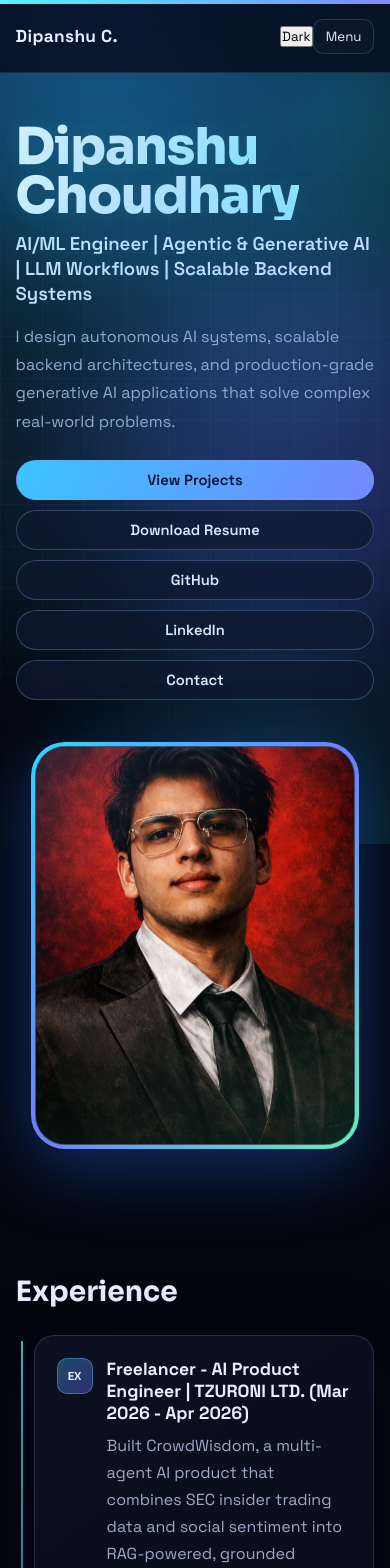
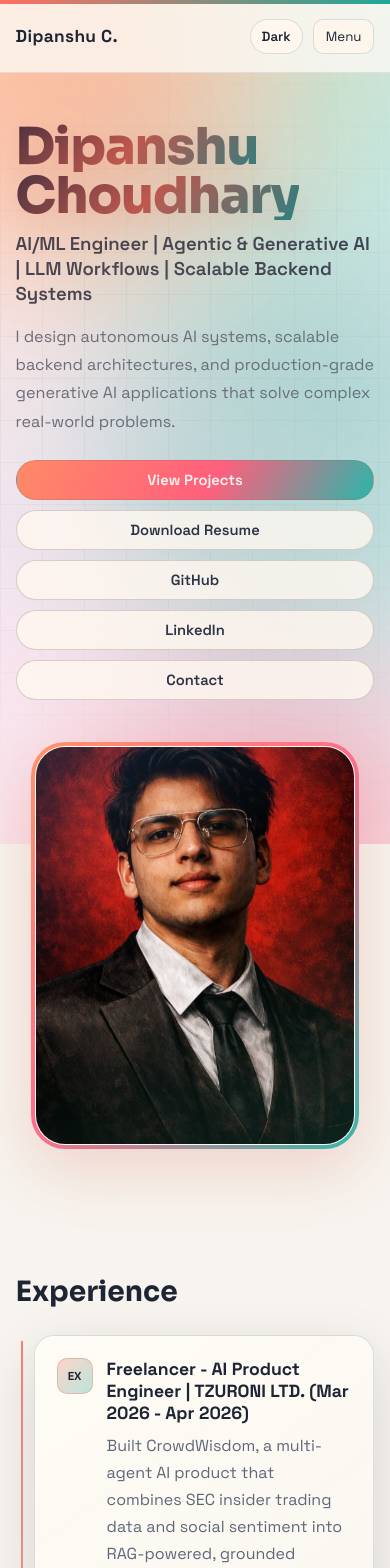
Before and after one commit to dipanshuchoudhary-data/My_portfolio, a React (Vite) app: page / in a window 390 px wide. Shown: the top 1568 px of the page. Built offline with nearby package versions, Linux system fonts and the light colour scheme.

Commit message:
refactor(styles): implement improved color system, dark mode experience, and interactive skill components

```diff
--- a/src/styles.css
+++ b/src/styles.css
@@ -7,13 +7,13 @@
 }
 
 :root {
-  --bg: #03060f;
-  --text: #e8eeff;
-  --muted: #9ea9c5;
-  --line: rgba(135, 155, 211, 0.24);
-  --primary: #54f4ff;
-  --accent: #7a8cff;
-  --shadow: 0 24px 80px rgba(3, 8, 24, 0.45);
+  --bg: #f7f3ee;
+  --text: #1d2433;
+  --muted: #5f6779;
+  --line: rgba(86, 103, 141, 0.2);
+  --primary: #ff6f61;
+  --accent: #1ea896;
+  --shadow: 0 20px 58px rgba(25, 35, 54, 0.14);
   --tilt-x: 0deg;
   --tilt-y: 0deg;
   --project-tilt-x: 0deg;
@@ -35,6 +35,7 @@ body {
   background: var(--bg);
   color: var(--text);
   overflow-x: hidden;
+  transition: background-color 0.28s ease, color 0.28s ease;
 }
 
 a {
@@ -66,16 +67,17 @@ textarea {
   inset: 0;
   z-index: -3;
   overflow: hidden;
-  background: radial-gradient(circle at 24% -10%, #13296b 0, transparent 40%),
-    radial-gradient(circle at 85% 12%, #0a4252 0, transparent 42%),
-    linear-gradient(145deg, #03060f 0%, #050913 50%, #02040a 100%);
+  background: radial-gradient(circle at 18% -8%, #ffd8b8 0, transparent 43%),
+    radial-gradient(circle at 84% 10%, #b8f1e6 0, transparent 45%),
+    radial-gradient(circle at 52% 108%, #ffd7df 0, transparent 52%),
+    linear-gradient(145deg, #fdf7ef 0%, #f6f0ff 52%, #eef8f6 100%);
 }
 
 .ai-grid {
   position: absolute;
   inset: 0;
-  background-image: linear-gradient(rgba(104, 130, 207, 0.07) 1px, transparent 1px),
-    linear-gradient(90deg, rgba(104, 130, 207, 0.07) 1px, transparent 1px);
+  background-image: linear-gradient(rgba(140, 115, 92, 0.08) 1px, transparent 1px),
+    linear-gradient(90deg, rgba(91, 127, 138, 0.08) 1px, transparent 1px);
   background-size: 42px 42px;
   mask-image: radial-gradient(circle at center, black 35%, transparent 92%);
   animation: gridShift 34s linear infinite;
@@ -91,7 +93,7 @@ textarea {
 .blob-a {
   width: 320px;
   height: 320px;
-  background: #1b71a3;
+  background: #ff9a73;
   top: -70px;
   left: -90px;
   animation: blobFloat 11s ease-in-out infinite;
@@ -100,7 +102,7 @@ textarea {
 .blob-b {
   width: 390px;
   height: 390px;
-  background: #384fab;
+  background: #6ec5b8;
   right: -100px;
   top: 32%;
   animation: blobFloat 13s ease-in-out infinite reverse;
@@ -109,7 +111,7 @@ textarea {
 .blob-c {
   width: 340px;
   height: 340px;
-  background: #125568;
+  background: #f28ea9;
   bottom: -140px;
   left: 28%;
   animation: blobFloat 14s ease-in-out infinite;
@@ -133,8 +135,8 @@ textarea {
   border-radius: 50%;
   pointer-events: none;
   z-index: -1;
-  background: radial-gradient(circle, rgba(45, 129, 192, 0.18) 0%, rgba(56, 130, 246, 0) 70%);
-  mix-blend-mode: screen;
+  background: radial-gradient(circle, rgba(255, 132, 95, 0.16) 0%, rgba(255, 132, 95, 0) 70%);
+  mix-blend-mode: multiply;
   will-change: transform;
 }
 
@@ -143,8 +145,8 @@ textarea {
   top: 0;
   z-index: 90;
   backdrop-filter: blur(16px);
-  background: rgba(3, 8, 20, 0.7);
-  border-bottom: 1px solid rgba(130, 150, 210, 0.2);
+  background: rgba(252, 248, 242, 0.78);
+  border-bottom: 1px solid rgba(127, 124, 154, 0.18);
 }
 
 .nav-inner {
@@ -153,6 +155,12 @@ textarea {
   align-items: center;
   justify-content: space-between;
   gap: 20px;
+}
+
+.nav-actions {
+  display: inline-flex;
+  align-items: center;
+  gap: 10px;
 }
 
 .nav-logo {
@@ -181,13 +189,29 @@ textarea {
 }
 
 .nav-link:hover {
-  color: var(--primary);
+  color: #d85d53;
+}
+
+.theme-toggle {
+  border: 1px solid var(--line);
+  background: rgba(255, 248, 238, 0.92);
+  color: var(--text);
+  border-radius: 999px;
+  padding: 8px 12px;
+  font-weight: 600;
+  cursor: pointer;
+  transition: border-color 0.2s ease, transform 0.2s ease;
+}
+
+.theme-toggle:hover {
+  border-color: rgba(232, 106, 89, 0.6);
+  transform: translateY(-1px);
 }
 
 .mobile-toggle {
   display: none;
   border: 1px solid var(--line);
-  background: rgba(16, 24, 45, 0.75);
+  background: rgba(255, 247, 236, 0.9);
   color: var(--text);
   padding: 8px 12px;
   border-radius: 10px;
@@ -203,7 +227,7 @@ textarea {
 
 .mobile-menu button {
   text-align: left;
-  background: rgba(13, 19, 37, 0.8);
+  background: rgba(255, 247, 236, 0.92);
   border: 1px solid var(--line);
   color: var(--text);
   border-radius: 10px;
@@ -218,8 +242,8 @@ textarea {
 .hero-layer {
   position: absolute;
   inset: 0;
-  background: radial-gradient(circle at 18% 12%, rgba(36, 220, 255, 0.16), transparent 52%),
-    radial-gradient(circle at 80% 30%, rgba(93, 104, 255, 0.13), transparent 48%);
+  background: radial-gradient(circle at 16% 10%, rgba(255, 128, 99, 0.16), transparent 54%),
+    radial-gradient(circle at 84% 30%, rgba(41, 181, 166, 0.13), transparent 50%);
   pointer-events: none;
   will-change: transform;
 }
@@ -244,11 +268,11 @@ textarea {
   line-height: 0.96;
   letter-spacing: -0.02em;
   font-weight: 800;
-  background: linear-gradient(135deg, #f1f6ff 0%, #d6e9ff 44%, #93e9ff 100%);
+  background: linear-gradient(130deg, #2d2338 0%, #bb4d49 48%, #0d7e84 100%);
   -webkit-background-clip: text;
   background-clip: text;
   color: transparent;
-  text-shadow: 0 0 22px rgba(96, 224, 255, 0.1);
+  text-shadow: 0 8px 24px rgba(201, 113, 90, 0.16);
 }
 
 .hero-title {
@@ -256,7 +280,7 @@ textarea {
   line-height: 1.34;
   font-weight: 600;
   margin-bottom: 16px;
-  color: #d7e6ff;
+  color: #2f3648;
 }
 
 .hero-subtitle {
@@ -281,9 +305,9 @@ textarea {
   align-items: center;
   justify-content: center;
   border-radius: 999px;
-  border: 1px solid rgba(130, 160, 215, 0.34);
+  border: 1px solid rgba(132, 117, 105, 0.3);
   padding: 10px 16px;
-  color: #d9e8ff;
+  color: #2c3345;
   font-weight: 600;
   font-size: 0.92rem;
   transition: border-color 0.2s ease;
@@ -296,16 +320,16 @@ textarea {
 }
 
 .btn-ripple:hover {
-  border-color: rgba(120, 224, 255, 0.72);
+  border-color: rgba(232, 106, 89, 0.6);
 }
 
 .btn-primary {
-  background: linear-gradient(120deg, #3ac4ff, #7488ff);
-  color: #04122e;
+  background: linear-gradient(120deg, #ff8a66, #ff5f7d 55%, #2bb6aa);
+  color: #fff7f2;
 }
 
 .btn-ghost {
-  background: rgba(15, 24, 48, 0.72);
+  background: rgba(255, 248, 240, 0.8);
   backdrop-filter: blur(8px);
 }
 
@@ -330,8 +354,8 @@ textarea {
 .hero-photo-ring {
   padding: 4px;
   border-radius: 34px;
-  background: linear-gradient(130deg, #31d6ff, #6f7dff, #5ff3bc);
-  box-shadow: 0 20px 70px rgba(47, 121, 255, 0.35);
+  background: linear-gradient(130deg, #ff936b, #ff6d8a, #36b8aa);
+  box-shadow: 0 20px 60px rgba(213, 107, 87, 0.24);
   transform: perspective(1200px) rotateX(var(--tilt-x)) rotateY(var(--tilt-y)) translateZ(0);
   transition: transform 180ms ease-out;
   will-change: transform;
@@ -341,8 +365,8 @@ textarea {
   border-radius: 30px;
   overflow: hidden;
   position: relative;
-  border: 1px solid rgba(201, 230, 255, 0.15);
-  background: rgba(12, 19, 37, 0.75);
+  border: 1px solid rgba(255, 255, 255, 0.65);
+  background: rgba(255, 253, 248, 0.88);
   backdrop-filter: blur(14px);
 }
 
@@ -436,7 +460,7 @@ textarea {
 
 .glass-card {
   border: 1px solid var(--line);
-  background: linear-gradient(145deg, rgba(13, 19, 35, 0.86), rgba(9, 14, 27, 0.84));
+  background: linear-gradient(145deg, rgba(255, 252, 247, 0.94), rgba(248, 244, 238, 0.92));
   box-shadow: var(--shadow);
   border-radius: 20px;
   padding: 22px;
@@ -457,7 +481,7 @@ textarea {
   top: 6px;
   bottom: 6px;
   width: 2px;
-  background: linear-gradient(180deg, rgba(83, 235, 255, 0.8), rgba(120, 136, 255, 0.25));
+  background: linear-gradient(180deg, rgba(255, 111, 97, 0.86), rgba(30, 168, 150, 0.3));
 }
 
 .timeline-card {
@@ -470,7 +494,7 @@ textarea {
 }
 
 .timeline-card:hover {
-  border-color: rgba(102, 223, 255, 0.7);
+  border-color: rgba(255, 111, 97, 0.58);
 }
 
 .timeline-dot,
@@ -484,8 +508,8 @@ textarea {
   justify-content: center;
   font-size: 0.72rem;
   font-weight: 700;
-  background: linear-gradient(135deg, rgba(56, 192, 255, 0.34), rgba(117, 106, 255, 0.34));
-  border: 1px solid rgba(123, 207, 255, 0.35);
+  background: linear-gradient(135deg, rgba(255, 138, 112, 0.34), rgba(53, 183, 168, 0.34));
+  border: 1px solid rgba(208, 123, 106, 0.35);
 }
 
 .timeline-card h3,
@@ -531,7 +555,7 @@ textarea {
 
 .education-card h4 {
   font-size: 1.02rem;
-  color: #96dcff;
+  color: #a84542;
   margin-top: 3px;
 }
 
@@ -540,8 +564,8 @@ textarea {
   width: fit-content;
   padding: 6px 12px;
   border-radius: 999px;
-  border: 1px solid rgba(128, 158, 215, 0.35);
-  background: rgba(14, 24, 45, 0.88);
+  border: 1px solid rgba(157, 121, 105, 0.3);
+  background: rgba(255, 248, 239, 0.92);
 }
 
 .skills-grid {
@@ -550,13 +574,45 @@ textarea {
   gap: 16px;
 }
 
+.skills-section {
+  position: relative;
+}
+
+.skills-section::before {
+  content: "";
+  position: absolute;
+  inset: 18px 0 auto;
+  height: 240px;
+  pointer-events: none;
+  background: radial-gradient(circle at 12% 15%, rgba(255, 153, 126, 0.14), transparent 52%),
+    radial-gradient(circle at 86% 18%, rgba(65, 190, 175, 0.12), transparent 48%);
+}
+
 .skill-card {
+  position: relative;
+  overflow: hidden;
   min-height: 220px;
-  transition: transform 0.24s ease, border-color 0.24s ease;
+  transition: transform 0.24s ease, border-color 0.24s ease, box-shadow 0.24s ease;
+}
+
+.skill-card::before {
+  content: "";
+  position: absolute;
+  inset: 0;
+  border-radius: inherit;
+  background: linear-gradient(140deg, rgba(255, 124, 110, 0.12), transparent 48%, rgba(35, 175, 159, 0.12));
+  opacity: 0;
+  transition: opacity 0.24s ease;
+  pointer-events: none;
 }
 
 .skill-card:hover {
-  border-color: rgba(102, 223, 255, 0.7);
+  border-color: rgba(255, 111, 97, 0.58);
+  box-shadow: 0 18px 30px rgba(173, 103, 87, 0.16);
+}
+
+.skill-card:hover::before {
+  opacity: 1;
 }
 
 .skill-items {
@@ -566,25 +622,47 @@ textarea {
   gap: 8px;
 }
 
+.skill-head {
+  justify-content: space-between;
+}
+
+.skill-head-main {
+  display: flex;
+  align-items: center;
+  gap: 10px;
+}
+
+.skill-meta {
+  display: inline-flex;
+  align-items: center;
+  border-radius: 999px;
+  padding: 5px 9px;
+  border: 1px solid rgba(156, 120, 103, 0.28);
+  background: rgba(255, 248, 240, 0.82);
+  color: var(--muted);
+  font-size: 0.74rem;
+  letter-spacing: 0.02em;
+}
+
 .skill-item {
   border-radius: 999px;
   padding: 6px 10px;
-  border: 1px solid rgba(117, 149, 213, 0.35);
-  background: rgba(16, 25, 44, 0.8);
+  border: 1px solid rgba(147, 121, 105, 0.26);
+  background: rgba(255, 250, 243, 0.94);
   color: var(--muted);
   font-size: 0.86rem;
   transition: transform 0.2s ease, color 0.2s ease, border-color 0.2s ease, box-shadow 0.2s ease;
 }
 
 .skill-item:hover {
-  transform: translateY(-1px) scale(1.03);
-  color: #e9f7ff;
-  border-color: rgba(110, 226, 255, 0.86);
-  box-shadow: 0 10px 18px rgba(40, 130, 210, 0.25);
+  transform: translateY(-2px) scale(1.04);
+  color: var(--text);
+  border-color: rgba(255, 111, 97, 0.68);
+  box-shadow: 0 10px 18px rgba(209, 118, 91, 0.18);
 }
 
 .projects-section {
-  background: linear-gradient(180deg, rgba(5, 9, 17, 0.72), rgba(3, 6, 12, 0.84));
+  background: linear-gradient(180deg, rgba(255, 246, 236, 0.62), rgba(244, 250, 247, 0.78));
 }
 
 .projects-showcase {
@@ -597,9 +675,9 @@ textarea {
   min-height: 430px;
   width: 100%;
   border-radius: 24px;
-  border: 1px solid rgba(98, 122, 176, 0.38);
-  background: linear-gradient(160deg, rgba(9, 15, 29, 0.93), rgba(5, 9, 18, 0.95));
-  box-shadow: 0 24px 56px rgba(2, 6, 16, 0.5);
+  border: 1px solid rgba(154, 123, 109, 0.28);
+  background: linear-gradient(160deg, rgba(255, 252, 247, 0.94), rgba(247, 242, 236, 0.95));
+  box-shadow: 0 20px 44px rgba(40, 35, 27, 0.14);
   padding: 24px;
   display: grid;
   grid-template-columns: 0.55fr 0.45fr;
@@ -610,8 +688,8 @@ textarea {
 }
 
 .project-card:hover {
-  border-color: rgba(102, 199, 255, 0.76);
-  box-shadow: 0 30px 68px rgba(12, 40, 79, 0.45);
+  border-color: rgba(255, 111, 97, 0.56);
+  box-shadow: 0 26px 54px rgba(177, 106, 82, 0.18);
 }
 
 .project-visual-wrap {
@@ -625,10 +703,10 @@ textarea {
   height: 100%;
   min-height: 300px;
   border-radius: 18px;
-  border: 1px solid rgba(112, 136, 190, 0.4);
+  border: 1px solid rgba(149, 127, 120, 0.28);
   position: relative;
   overflow: hidden;
-  box-shadow: 0 16px 30px rgba(2, 8, 23, 0.42);
+  box-shadow: 0 12px 26px rgba(64, 47, 38, 0.18);
 }
 
 .project-visual-image {
@@ -648,16 +726,16 @@ textarea {
   border-radius: 999px;
   padding: 5px 10px;
   font-size: 0.78rem;
-  border: 1px solid rgba(158, 186, 242, 0.45);
-  background: rgba(12, 20, 42, 0.78);
-  color: #cce1ff;
+  border: 1px solid rgba(163, 123, 105, 0.36);
+  background: rgba(255, 245, 234, 0.9);
+  color: #4f3e34;
   z-index: 3;
 }
 
 .project-glass-layer {
   position: absolute;
   inset: 0;
-  background: linear-gradient(140deg, rgba(159, 205, 255, 0.08), transparent 36%, rgba(79, 162, 255, 0.08));
+  background: linear-gradient(140deg, rgba(255, 165, 133, 0.14), transparent 40%, rgba(56, 181, 165, 0.12));
 }
 
 .project-sweep {
@@ -676,8 +754,8 @@ textarea {
   width: 7px;
   height: 7px;
   border-radius: 50%;
-  background: rgba(186, 231, 255, 0.9);
-  box-shadow: 0 0 16px rgba(132, 204, 255, 0.85);
+  background: rgba(255, 201, 166, 0.9);
+  box-shadow: 0 0 14px rgba(232, 136, 102, 0.65);
   animation: particleFloat 4.8s ease-in-out infinite;
 }
 
@@ -701,14 +779,14 @@ textarea {
   font-size: 0.78rem;
   border-radius: 999px;
   padding: 6px 10px;
-  background: rgba(15, 24, 44, 0.95);
-  border: 1px solid rgba(103, 128, 188, 0.35);
-  color: #bcdcff;
+  background: rgba(255, 248, 240, 0.98);
+  border: 1px solid rgba(148, 124, 111, 0.3);
+  color: #5a4955;
   transition: border-color 0.2s ease, transform 0.2s ease;
 }
 
 .tech-row span:hover {
-  border-color: rgba(100, 215, 255, 0.9);
+  border-color: rgba(255, 111, 97, 0.75);
   transform: translateY(-1px);
 }
 
@@ -719,16 +797,16 @@ textarea {
 }
 
 .card-links a {
-  border: 1px solid rgba(99, 126, 190, 0.4);
-  color: #d5e8ff;
-  background: rgba(13, 22, 42, 0.78);
+  border: 1px solid rgba(152, 122, 109, 0.34);
+  color: #4a3b3f;
+  background: rgba(255, 248, 239, 0.92);
   padding: 8px 12px;
   border-radius: 999px;
   font-size: 0.85rem;
 }
 
 .card-links a:hover {
-  border-color: rgba(100, 220, 255, 0.9);
+  border-color: rgba(255, 111, 97, 0.75);
 }
 
 .contact-grid {
@@ -748,10 +826,10 @@ textarea {
 }
 
 .contact-item {
-  border: 1px solid rgba(126, 147, 201, 0.3);
+  border: 1px solid rgba(153, 126, 112, 0.28);
   border-radius: 14px;
   padding: 11px;
-  background: rgba(8, 16, 30, 0.76);
+  background: rgba(255, 251, 245, 0.9);
   display: grid;
   grid-template-columns: auto 1fr;
   gap: 10px;
@@ -761,8 +839,8 @@ textarea {
 
 .contact-item:hover {
   transform: translateY(-2px);
-  border-color: rgba(102, 223, 255, 0.8);
-  box-shadow: 0 12px 24px rgba(47, 149, 255, 0.22);
+  border-color: rgba(255, 111, 97, 0.7);
+  box-shadow: 0 12px 24px rgba(196, 112, 85, 0.2);
 }
 
 .contact-icon {
@@ -774,8 +852,8 @@ textarea {
   justify-content: center;
   font-size: 0.72rem;
   font-weight: 700;
-  background: linear-gradient(135deg, rgba(56, 192, 255, 0.35), rgba(117, 106, 255, 0.34));
-  border: 1px solid rgba(123, 207, 255, 0.35);
+  background: linear-gradient(135deg, rgba(255, 138, 112, 0.36), rgba(53, 183, 168, 0.36));
+  border: 1px solid rgba(208, 123, 106, 0.36);
 }
 
 .contact-item p {
@@ -796,8 +874,8 @@ textarea {
 .field textarea {
   width: 100%;
   border-radius: 12px;
-  border: 1px solid rgba(126, 148, 205, 0.33);
-  background: rgba(8, 17, 33, 0.88);
+  border: 1px solid rgba(151, 125, 112, 0.3);
+  background: rgba(255, 252, 247, 0.95);
   color: var(--text);
   padding: 20px 14px 10px;
   outline: none;
@@ -813,7 +891,7 @@ textarea {
   position: absolute;
   left: 14px;
   top: 14px;
-  color: #8f9ec2;
+  color: #8c7b72;
   font-size: 0.9rem;
   pointer-events: none;
   transition: 0.2s ease;
@@ -821,8 +899,8 @@ textarea {
 
 .field input:focus,
 .field textarea:focus {
-  border-color: rgba(110, 225, 255, 0.95);
-  box-shadow: 0 0 0 3px rgba(87, 171, 255, 0.18);
+  border-color: rgba(255, 111, 97, 0.86);
+  box-shadow: 0 0 0 3px rgba(255, 125, 102, 0.18);
   transform: translateY(-1px);
 }
 
@@ -832,7 +910,7 @@ textarea {
 .field textarea:not(:placeholder-shown) + label {
   top: 6px;
   font-size: 0.72rem;
-  color: #86e3ff;
+  color: #d85d53;
 }
 
 .field small {
@@ -848,24 +926,24 @@ textarea {
 }
 
 .submit-btn {
-  border: 1px solid rgba(124, 165, 228, 0.45);
+  border: 1px solid rgba(172, 117, 98, 0.36);
   border-radius: 999px;
   padding: 11px 16px;
-  background: linear-gradient(120deg, #4bc7ff, #7a8cff);
-  color: #04122e;
+  background: linear-gradient(120deg, #ff8e6f, #ff5f7d 52%, #2bb6aa);
+  color: #fff7f2;
   font-weight: 700;
   cursor: pointer;
 }
 
 .success-msg {
-  color: #96ffd1;
+  color: #1f8f80;
   font-size: 0.9rem;
 }
 
 .footer {
-  border-top: 1px solid rgba(134, 152, 203, 0.2);
+  border-top: 1px solid rgba(157, 132, 119, 0.2);
   padding: 22px 0 34px;
-  color: #90a6d8;
+  color: #7a6b7a;
   text-align: center;
 }
 
@@ -924,6 +1002,10 @@ textarea {
     display: inline-flex;
   }
 
+  .theme-toggle {
+    padding: 8px 11px;
+  }
+
   .hero-section {
     padding-top: 50px;
   }
@@ -939,6 +1021,139 @@ textarea {
   .project-card {
     grid-template-columns: 1fr;
   }
+}
+
+[data-theme="dark"] {
+  --bg: #050913;
+  --text: #e9efff;
+  --muted: #a6b2cf;
+  --line: rgba(130, 155, 214, 0.25);
+  --primary: #66d9ff;
+  --accent: #91a4ff;
+  --shadow: 0 22px 70px rgba(3, 8, 24, 0.42);
+}
+
+[data-theme="dark"] .ai-bg {
+  background: radial-gradient(circle at 24% -10%, #13296b 0, transparent 40%),
+    radial-gradient(circle at 85% 12%, #0a4252 0, transparent 42%),
+    linear-gradient(145deg, #03060f 0%, #050913 50%, #02040a 100%);
+}
+
+[data-theme="dark"] .ai-grid {
+  background-image: linear-gradient(rgba(104, 130, 207, 0.07) 1px, transparent 1px),
+    linear-gradient(90deg, rgba(104, 130, 207, 0.07) 1px, transparent 1px);
+}
+
+[data-theme="dark"] .navbar {
+  background: rgba(3, 8, 20, 0.72);
+  border-bottom: 1px solid rgba(130, 150, 210, 0.2);
+}
+
+[data-theme="dark"] .mobile-toggle,
+[data-theme="dark"] .theme-toggle,
+[data-theme="dark"] .mobile-menu button {
+  background: rgba(12, 20, 40, 0.86);
+  color: #e7eeff;
+}
+
+[data-theme="dark"] .nav-link:hover,
+[data-theme="dark"] .theme-toggle:hover {
+  color: #72e6ff;
+  border-color: rgba(120, 224, 255, 0.72);
+}
+
+[data-theme="dark"] .hero-layer {
+  background: radial-gradient(circle at 18% 12%, rgba(36, 220, 255, 0.16), transparent 52%),
+    radial-gradient(circle at 80% 30%, rgba(93, 104, 255, 0.13), transparent 48%);
+}
+
+[data-theme="dark"] .hero-name-stack h1 {
+  background: linear-gradient(135deg, #f1f6ff 0%, #d6e9ff 44%, #93e9ff 100%);
+  -webkit-background-clip: text;
+  background-clip: text;
+  color: transparent;
+  text-shadow: 0 0 22px rgba(96, 224, 255, 0.1);
+}
+
+[data-theme="dark"] .hero-title,
+[data-theme="dark"] .btn-ripple,
+[data-theme="dark"] .project-chip,
+[data-theme="dark"] .card-links a,
+[data-theme="dark"] .tech-row span,
+[data-theme="dark"] .contact-item p,
+[data-theme="dark"] .footer {
+  color: #d7e6ff;
+}
+
+[data-theme="dark"] .btn-ripple,
+[data-theme="dark"] .theme-toggle {
+  border-color: rgba(130, 160, 215, 0.34);
+}
+
+[data-theme="dark"] .btn-primary,
+[data-theme="dark"] .submit-btn {
+  background: linear-gradient(120deg, #3ac4ff, #7488ff);
+  color: #04122e;
+}
+
+[data-theme="dark"] .btn-ghost {
+  background: rgba(15, 24, 48, 0.72);
+}
+
+[data-theme="dark"] .glass-card,
+[data-theme="dark"] .project-card,
+[data-theme="dark"] .contact-item,
+[data-theme="dark"] .education-meta,
+[data-theme="dark"] .field input,
+[data-theme="dark"] .field textarea,
+[data-theme="dark"] .skill-item,
+[data-theme="dark"] .tech-row span,
+[data-theme="dark"] .card-links a,
+[data-theme="dark"] .project-chip {
+  background: linear-gradient(145deg, rgba(13, 19, 35, 0.86), rgba(9, 14, 27, 0.84));
+  border-color: rgba(112, 136, 190, 0.34);
+}
+
+[data-theme="dark"] .projects-section {
+  background: linear-gradient(180deg, rgba(5, 9, 17, 0.72), rgba(3, 6, 12, 0.84));
+}
+
+[data-theme="dark"] .skills-section::before {
+  background: radial-gradient(circle at 12% 15%, rgba(104, 206, 255, 0.12), transparent 52%),
+    radial-gradient(circle at 86% 18%, rgba(118, 136, 255, 0.11), transparent 48%);
+}
+
+[data-theme="dark"] .skill-card::before {
+  background: linear-gradient(140deg, rgba(81, 203, 255, 0.12), transparent 48%, rgba(126, 136, 255, 0.12));
+}
+
+[data-theme="dark"] .skill-meta {
+  border-color: rgba(108, 138, 198, 0.34);
+  background: rgba(16, 25, 44, 0.82);
+}
+
+[data-theme="dark"] .project-visual {
+  border-color: rgba(112, 136, 190, 0.4);
+  box-shadow: 0 16px 30px rgba(2, 8, 23, 0.42);
+}
+
+[data-theme="dark"] .project-glass-layer {
+  background: linear-gradient(140deg, rgba(159, 205, 255, 0.08), transparent 36%, rgba(79, 162, 255, 0.08));
+}
+
+[data-theme="dark"] .project-visual-image,
+[data-theme="dark"] .hero-photo-frame img {
+  filter: none;
+}
+
+[data-theme="dark"] .field label {
+  color: #8f9ec2;
+}
+
+[data-theme="dark"] .field input:focus,
+[data-theme="dark"] .field textarea:focus {
+  border-color: rgba(110, 225, 255, 0.95);
+  box-shadow: 0 0 0 3px rgba(87, 171, 255, 0.18);
 }
 
 @media (max-width: 760px) {
```
